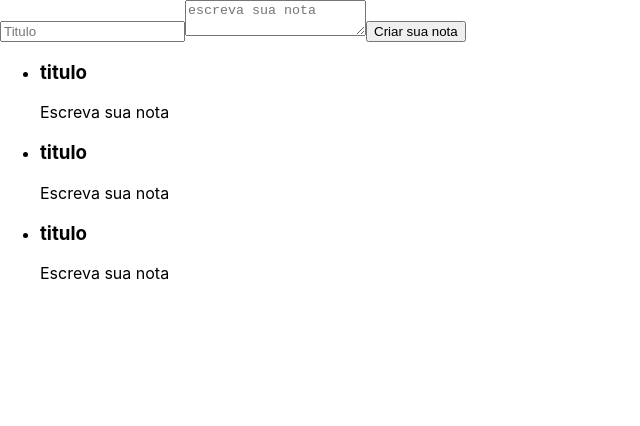
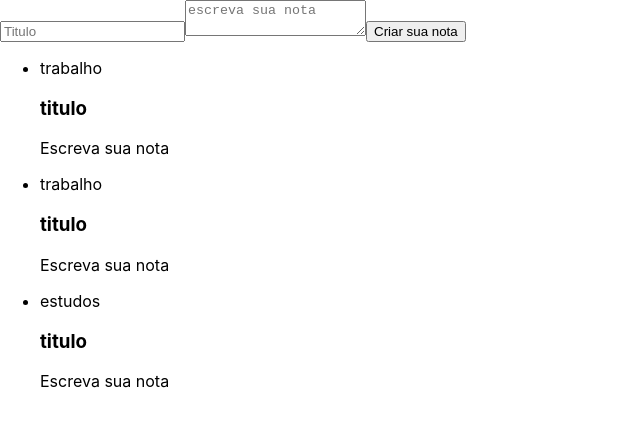
Before and after one commit to LucasMeyble/alura, a React (Create React App) app in the folder entendendo_react/ceep/: page / in a window 1280 px wide. Shown: the top 426 px of the page, without its empty margins (0-640 px from the left). Built offline with nearby package versions, Linux system fonts and the light colour scheme.

Commit message:
integrando js

```diff
--- a/entendendo_react/ceep/src/components/FormularioCadastro.jsx
+++ b/entendendo_react/ceep/src/components/FormularioCadastro.jsx
@@ -3,14 +3,12 @@ import React, { Component } from 'react';
 class FormularioCadastro extends Component{
     render(){
         return(
-
             <form>
                 <input type="text" placeholder="Titulo" />
                 <textArea placeholder="escreva sua nota" />
 
                 <button>Criar sua nota</button>
             </form>
-
         );
     }
 }
--- a/entendendo_react/ceep/src/components/ListaDeNotas.jsx
+++ b/entendendo_react/ceep/src/components/ListaDeNotas.jsx
@@ -6,15 +6,15 @@ class ListaDeNotas extends Component{
     render(){
         return(
             <ul>
-                <li>
-                    <CardNota/>
-                </li>
-                <li>
-                    <CardNota/>
-                </li>
-                <li>
-                    <CardNota/>
-                </li>
+                {/* eu crio um array e mando os itens por categorias */}
+                { Array.of('trabalho', 'trabalho','estudos').map((categorias) => {
+                    return (
+                        <li>
+                            <div>{categorias}</div>
+                            <CardNota/>
+                        </li>
+                    );
+                }) }
             </ul>
         );
     };
```
